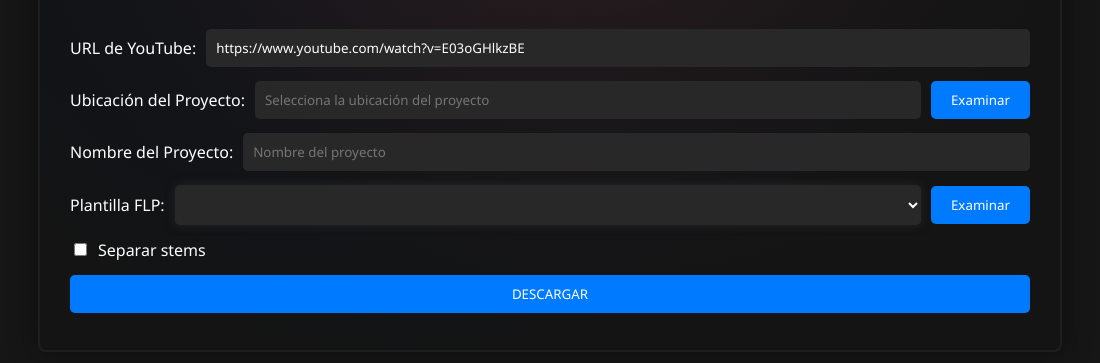
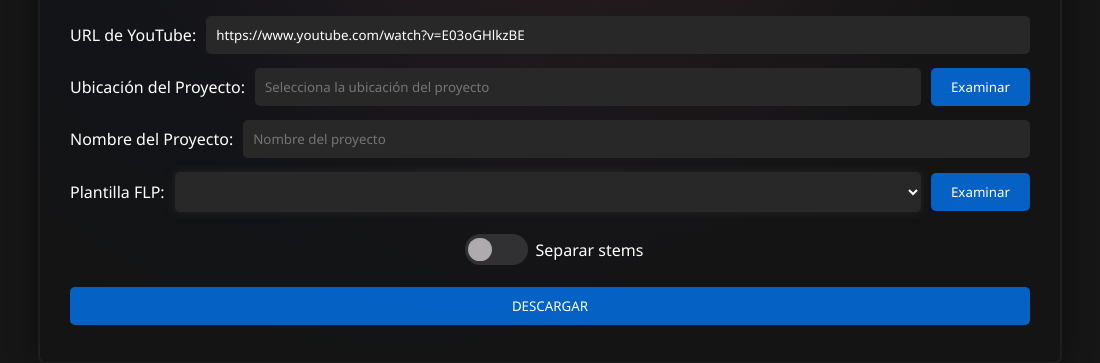
Before and after one commit to spewite/FL-Init, an Electron app: page src/html/index.html in a window 1100 px wide. Shown: the part 335-698 px from the top of the page. Drawn offline with Linux system fonts and the light colour scheme.

Commit message:
Implement swtich toggle

```diff
--- a/src/css/styles.css
+++ b/src/css/styles.css
@@ -12,6 +12,7 @@ body
   height: 100vh;
   justify-content: center;
   background: #161616;
+  --primary: #007bffbf;
 }
 
 /*  ------------------------------------  ///
@@ -112,6 +113,7 @@ form {
   align-items: center;
   margin: 7px 0px;
   flex-wrap: wrap;
+  justify-content: center;
 }
 
 input[type="text"], select {
@@ -137,7 +139,7 @@ button
 .input-group input[type=submit]:focus
 {
   outline: none;
-  box-shadow: 0px 0px 15px #007bffbf;
+  box-shadow: 0px 0px 15px var(--primary);
 }
 
 .input-group input:focus,
@@ -149,14 +151,14 @@ select
 }
 
 button:hover, input[type=submit]:hover {
-  box-shadow: 0px 0px 15px #007bffbf;
+  box-shadow: 0px 0px 15px var(--primary);
 }
 
 button, input[type=submit] {
   padding: 10px 20px;
   border: none;
   border-radius: 5px;
-  background-color: #007BFF;
+  background-color: var(--primary);
   cursor: pointer;
   transition: .3s;
 }
@@ -174,6 +176,7 @@ input[type=submit]
 .checkbox-group {
   display: flex;
   align-items: center;
+  margin: 15px 0px;
 }
 
 .checkbox-group label {
@@ -334,7 +337,7 @@ dialog hr
 
 #progress-dialog-container dialog
 {
-  max-width: 650px;
+  width: 70vw;
   position: absolute;
   top: 20px;
   overflow: hidden;
@@ -369,3 +372,64 @@ dialog[data-uuid] .body {
   word-break: break-all;
   font-size: 12px;
 }
+
+
+/*  -----------------------------------  ///
+///             TOGGLE SWITCH            ///
+/// ----------------------------------   */
+
+.switch {
+  --secondary-container: #393f4b;
+  font-size: 17px;
+  position: relative;
+  display: inline-block;
+  width: 3.7em;
+  height: 1.8em;
+}
+
+.switch input {
+  display: none;
+  opacity: 0;
+  width: 0;
+  height: 0;
+}
+
+.slider {
+  position: absolute;
+  cursor: pointer;
+  top: 0;
+  left: 0;
+  right: 0;
+  bottom: 0;
+  background-color: #313033;
+  transition: .2s;
+  border-radius: 30px;
+}
+
+.slider:before {
+  position: absolute;
+  content: "";
+  height: 1.4em;
+  width: 1.4em;
+  border-radius: 20px;
+  left: 0.2em;
+  bottom: 0.2em;
+  background-color: #aeaaae;
+  transition: .4s;
+}
+
+input:checked + .slider::before {
+  background-color: var(--primary);
+}
+
+input:checked + .slider {
+  background-color: var(--secondary-container);
+}
+
+input:focus + .slider {
+  box-shadow: 0 0 1px var(--secondary-container);
+}
+
+input:checked + .slider:before {
+  transform: translateX(1.9em);
+}
--- a/src/html/index.html
+++ b/src/html/index.html
@@ -72,8 +72,12 @@
       </div>
 
       <div class="input-group checkbox-group">
-        <input type="checkbox" style="cursor:pointer;" id="separate-stems" name="separate-stems">
+        <label class="switch">
+          <input type="checkbox" id="separate-stems" name="separate-stems">
+          <span class="slider"></span>
+        </label>
         <label for="separate-stems" style="cursor:pointer;">Separar stems</label>
+
       </div>
 
       <div class="input-group">
```
